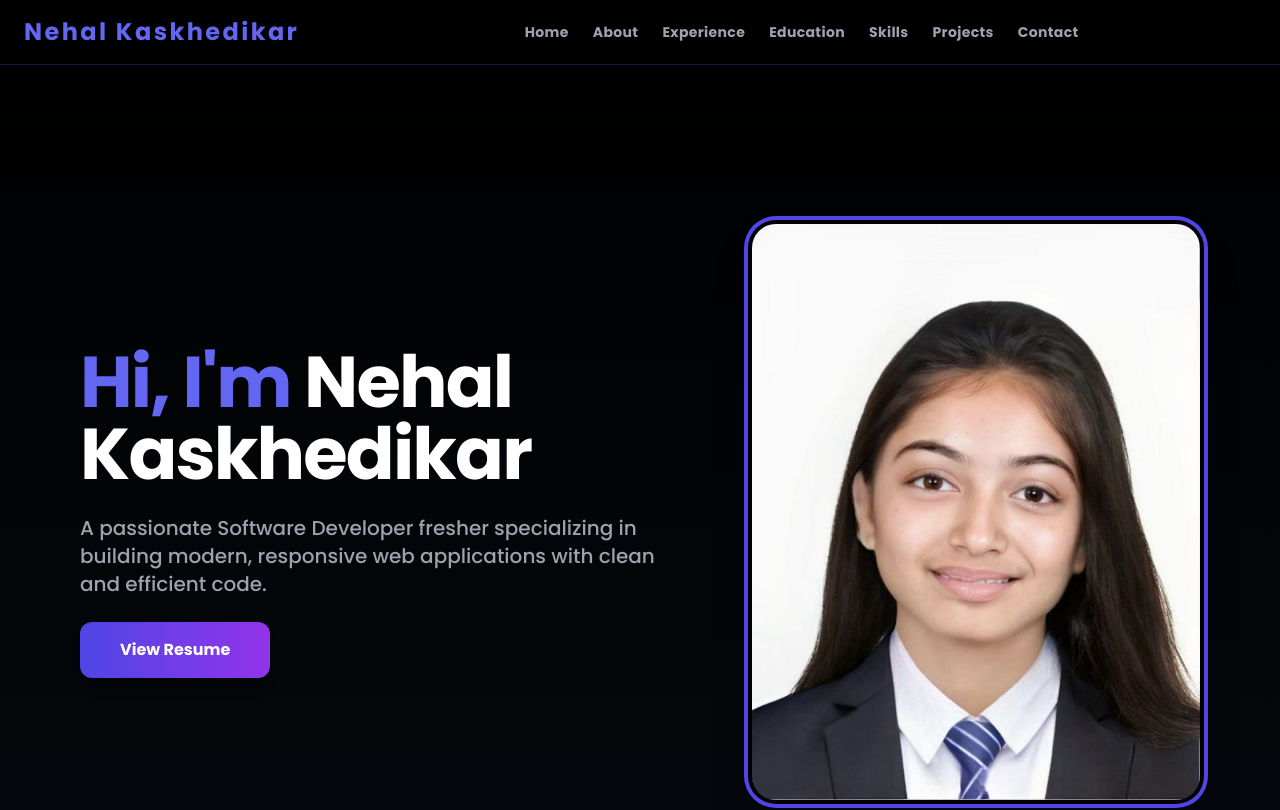
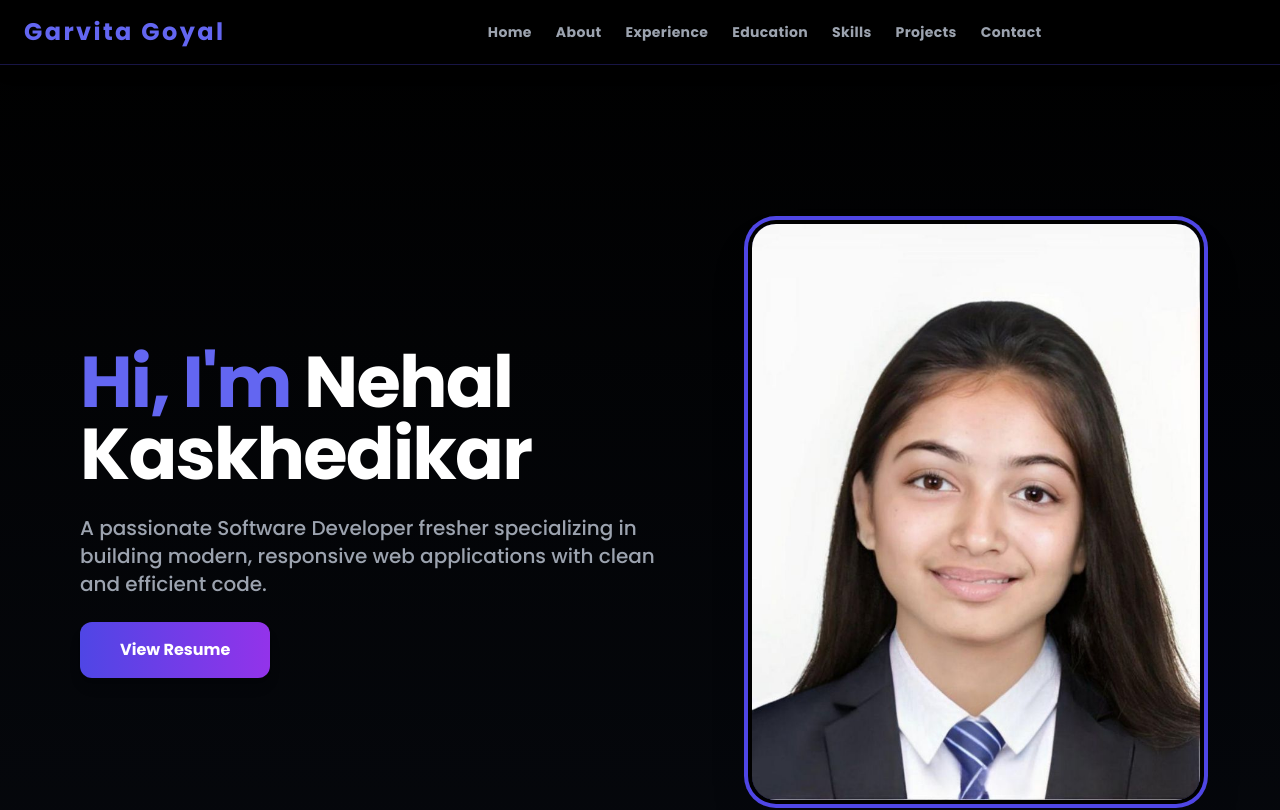
Before and after one commit to GARVITA-GOYAL/nehalkaskhedikar_portfolio-main, a plain HTML site: page index.html in a window 1280 px wide. Shown: the top 810 px of the page. Drawn offline with nearby package versions, Linux system fonts and the light colour scheme.

Commit message:
Update name again

```diff
--- a/index.html
+++ b/index.html
@@ -45,7 +45,7 @@
           class="text-2xl font-extrabold text-indigo-500 tracking-widest hover:text-indigo-400 transition flex-shrink-0"
           href="#home"
         >
-          Nehal Kaskhedikar
+          Garvita Goyal
         </a>
         <!-- Added text-sm -->
         <ul
```
